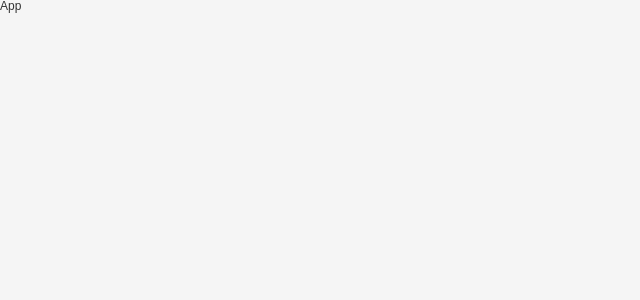
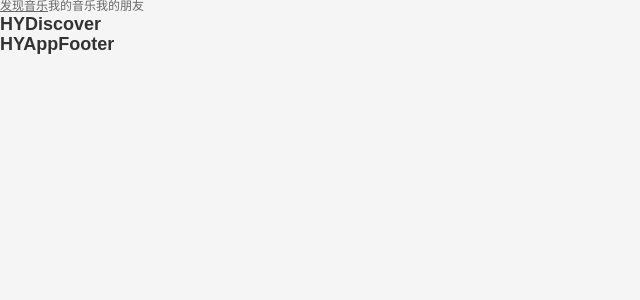
Before and after one commit to zhao-feifei/react_Music, a React (Create React App) app: page / in a window 1280 px wide. Shown: the top 300 px of the page, without its empty margins (0-640 px from the left). Built offline with nearby package versions, Linux system fonts and the light colour scheme.

Commit message:
路由配置完成

```diff
--- a/package.json
+++ b/package.json
@@ -10,6 +10,9 @@
     "normalize.css": "^8.0.1",
     "react": "^18.1.0",
     "react-dom": "^18.1.0",
+    "react-router": "^5.3.1",
+    "react-router-config": "^5.1.1",
+    "react-router-dom": "^5.3.1",
     "react-scripts": "5.0.1",
     "web-vitals": "^2.1.4"
   },
--- a/src/App.js
+++ b/src/App.js
@@ -1,8 +1,21 @@
 import React, { memo } from 'react';
+import { renderRoutes } from 'react-router-config';
+
+import routes from './router';
+
+import HYAppFooter from '@/components/app-footer';
+import HYAppHeader from '@/components/app-header';
 
 import '@/assets/css/reset.css';
+import { HashRouter } from 'react-router-dom';
 const App = memo(() => {
-  return <div>App</div>;
+  return (
+    <HashRouter>
+      <HYAppHeader></HYAppHeader>
+      {renderRoutes(routes)}
+      <HYAppFooter></HYAppFooter>
+    </HashRouter>
+  );
 });
 
 export default App;
--- /dev/null
+++ b/src/components/app-footer/index.js
@@ -0,0 +1,7 @@
+import React, { memo } from 'react';
+
+const HYAppFooter = memo(() => {
+  return <h2>HYAppFooter</h2>;
+});
+
+export default HYAppFooter;
--- /dev/null
+++ b/src/components/app-header/index.js
@@ -0,0 +1,14 @@
+import React, { memo } from 'react';
+import { NavLink } from 'react-router-dom';
+
+const HYAppHeader = memo(() => {
+  return (
+    <div>
+      <NavLink to="/">发现音乐</NavLink>
+      <NavLink to="/mine">我的音乐</NavLink>
+      <NavLink to="/friend">我的朋友</NavLink>
+    </div>
+  );
+});
+
+export default HYAppHeader;
--- /dev/null
+++ b/src/pages/discover/index.js
@@ -0,0 +1,7 @@
+import React, { memo } from 'react';
+
+const HYDiscover = memo(() => {
+  return <h2>HYDiscover</h2>;
+});
+
+export default HYDiscover;
--- /dev/null
+++ b/src/pages/friend/index.js
@@ -0,0 +1,7 @@
+import React, { memo } from 'react';
+
+const HYFriend = memo(() => {
+  return <h2>HYFriend</h2>;
+});
+
+export default HYFriend;
--- /dev/null
+++ b/src/pages/mine/index.js
@@ -0,0 +1,7 @@
+import React, { memo } from 'react';
+
+const HYMine = memo(() => {
+  return <h2>HYMine</h2>;
+});
+
+export default HYMine;
--- /dev/null
+++ b/src/router/index.js
@@ -0,0 +1,23 @@
+import HYDiscover from '@/pages/discover';
+import HYMine from '@/pages/mine';
+import HYFriend from '@/pages/friend';
+
+const routes = [
+  {
+    path: '/',
+    exact: true,
+    component: HYDiscover,
+  },
+  {
+    path: '/mine',
+    exact: true,
+    component: HYMine,
+  },
+  {
+    path: '/friend',
+    exact: true,
+    component: HYFriend,
+  },
+];
+
+export default routes;
```
Also changed, not shown: 1 other file (tests, documents, lock files or other folders).
